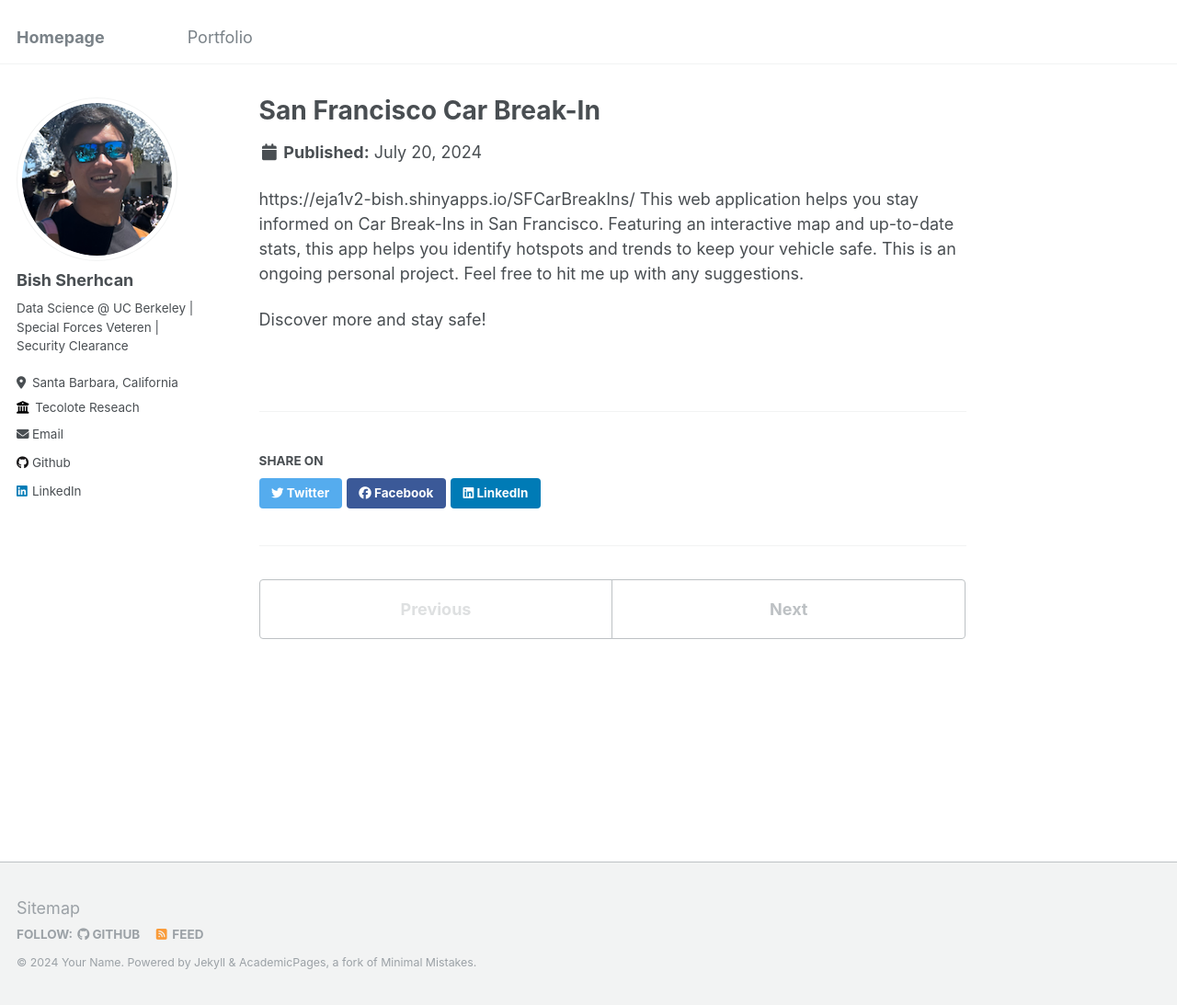
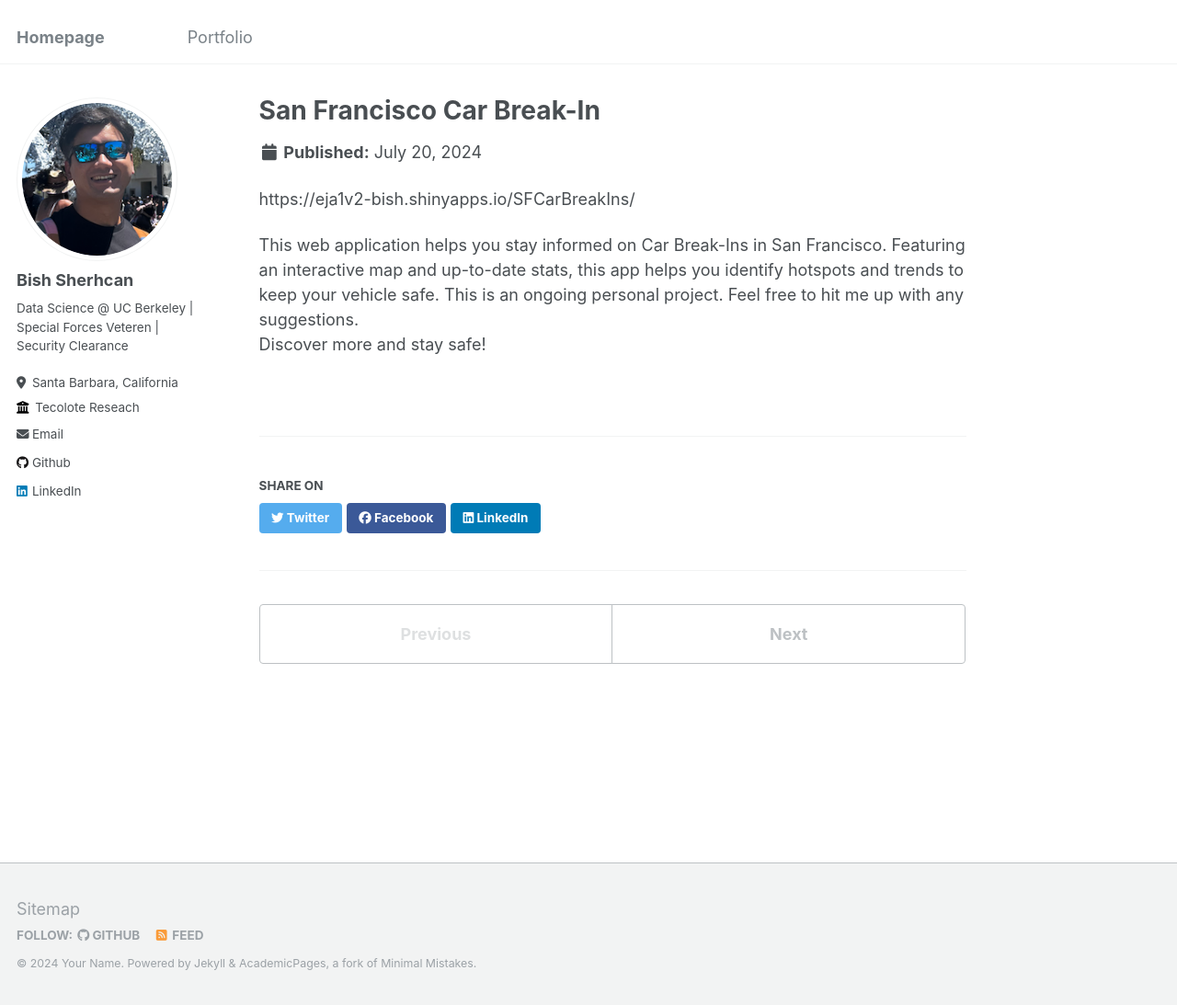
Before and after one commit to bishchan/bishchan.github.io, a Jekyll site: the page built from _portfolio/portfolio-1.md, in a window 1280 px wide and 1093 px high. Shown: the whole window at 92% size. Built offline with Jekyll 4.4.1, drawn with Linux system fonts in a browser that asks for light colours; part of the change alters nothing that is shown.

Commit message:
Update portfolio-1.md

```diff
--- a/_portfolio/portfolio-1.md
+++ b/_portfolio/portfolio-1.md
@@ -1,10 +1,10 @@
 ---
 title: "San Francisco Car Break-In"
-excerpt: "Track car break-ins in SF 1<br/><img src='/images/sf_car.png' width='300'>"
+excerpt: "Interactive traker to track car break -ins in San Francisco 1<br/><img src='/images/sf_car.png' height = '400 width='400'>"
 collection: portfolio
 ---
 
 https://eja1v2-bish.shinyapps.io/SFCarBreakIns/
-This web application helps you stay informed on Car Break-Ins in San Francisco. Featuring an interactive map and up-to-date stats, this app helps you identify hotspots and trends to keep your vehicle safe. This is an ongoing personal project. Feel free to hit me up with any suggestions.
 
+This web application helps you stay informed on Car Break-Ins in San Francisco. Featuring an interactive map and up-to-date stats, this app helps you identify hotspots and trends to keep your vehicle safe. This is an ongoing personal project. Feel free to hit me up with any suggestions. <br/>
 Discover more and stay safe!
```
